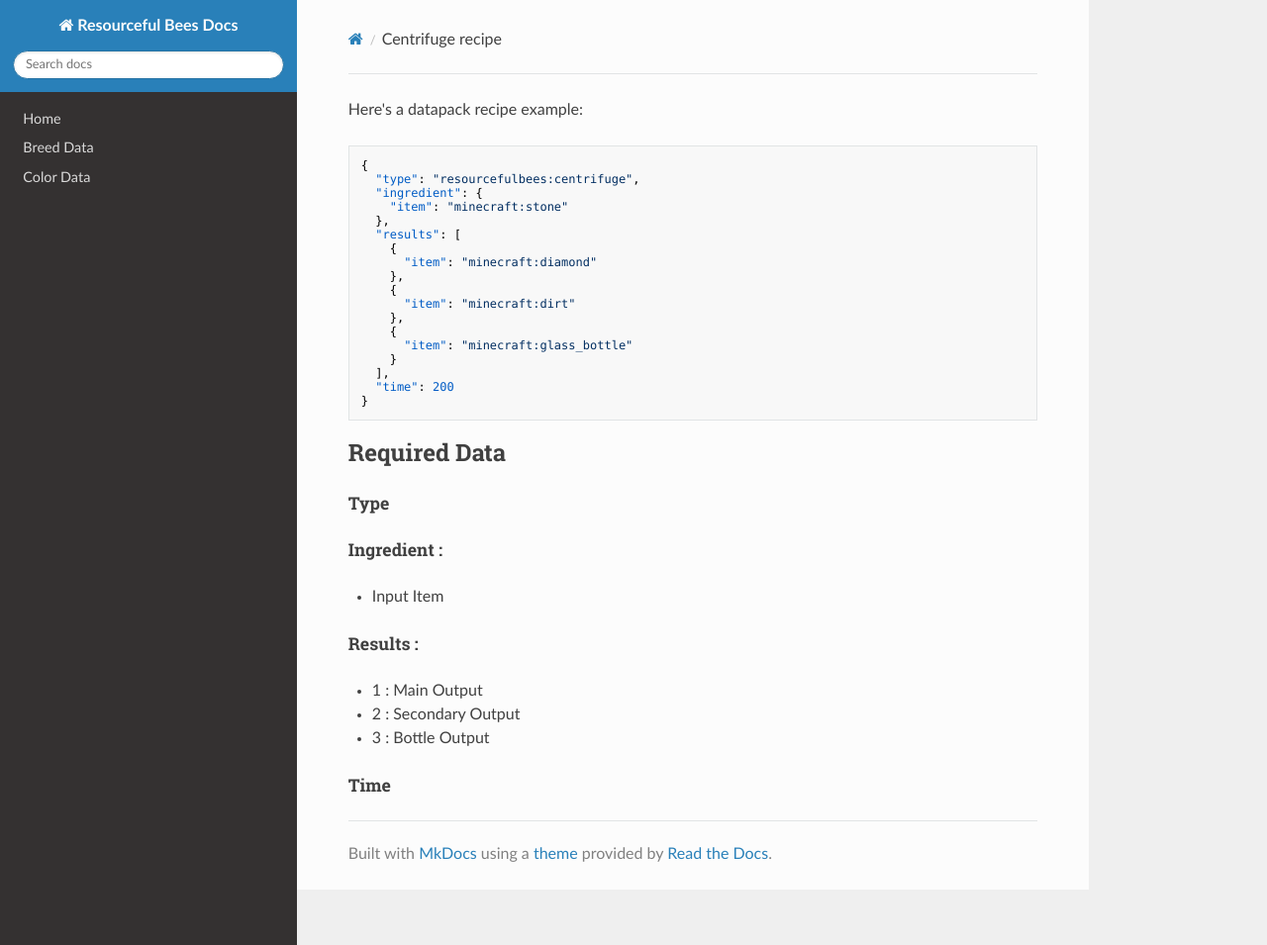
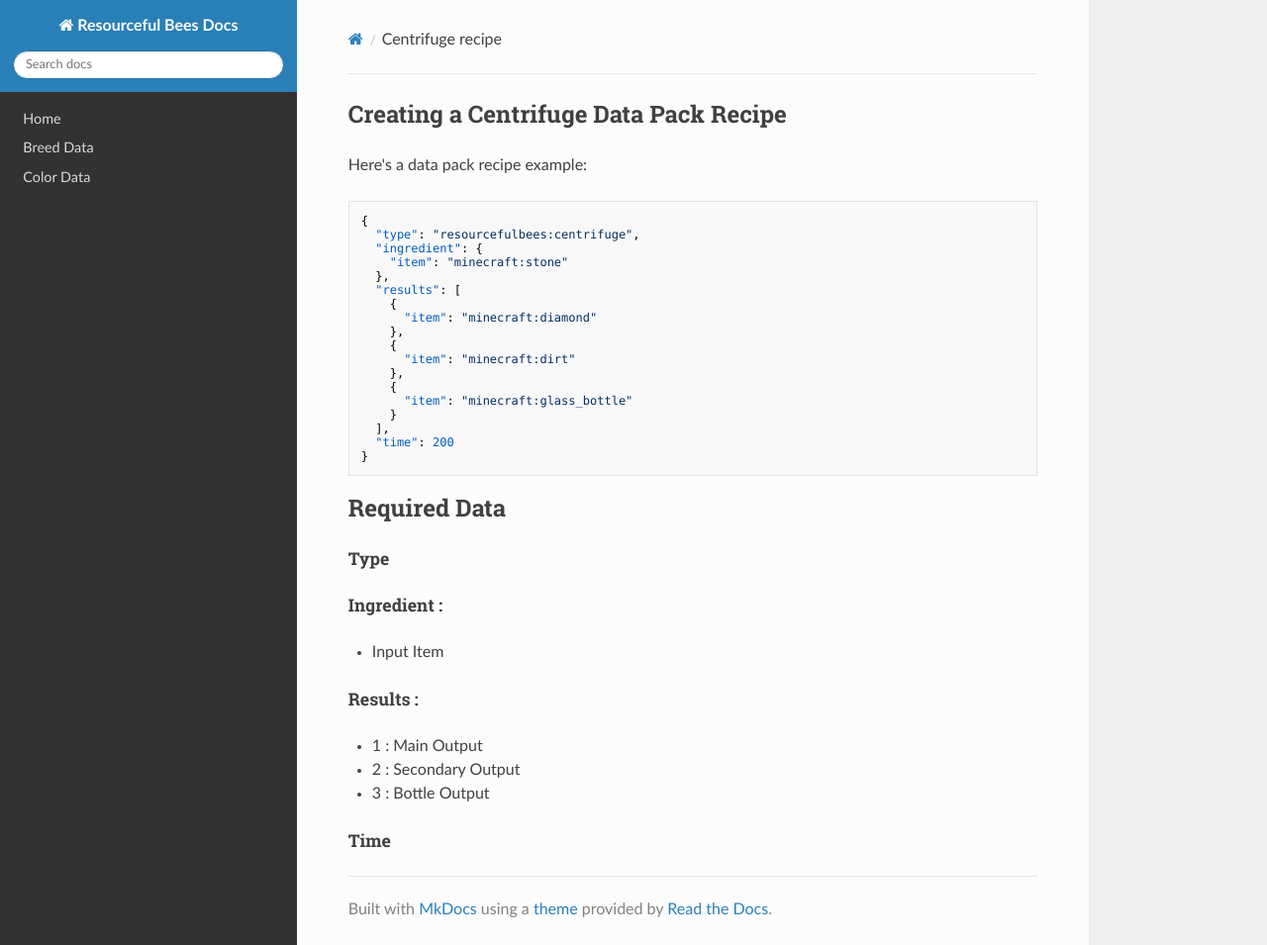
Before and after one commit to Team-Resourceful/ResourcefulBeesDocs, an MkDocs documentation site: the page built from docs/extra_stuff/centrifuge_recipe.md, in a window 1280 px wide and 955 px high. Shown: the whole window at 99% size. Built offline with MkDocs 1.6.1, drawn with Linux system fonts in a browser that asks for light colours; nearby versions of some CDN libraries.

Commit message:
docs/extra_stuff/centrifuge_recipe.md updated from https://stackedit.io/

````diff
--- a/docs/extra_stuff/centrifuge_recipe.md
+++ b/docs/extra_stuff/centrifuge_recipe.md
@@ -1,6 +1,6 @@
-##
+## **Creating a Centrifuge Data Pack Recipe**
 
-Here's a datapack recipe example:
+Here's a data pack recipe example:
 ```json
 {
   "type": "resourcefulbees:centrifuge",
````
Also changed, not shown: other parts of docs/extra_stuff/centrifuge_recipe.md (+1 -1 lines).
